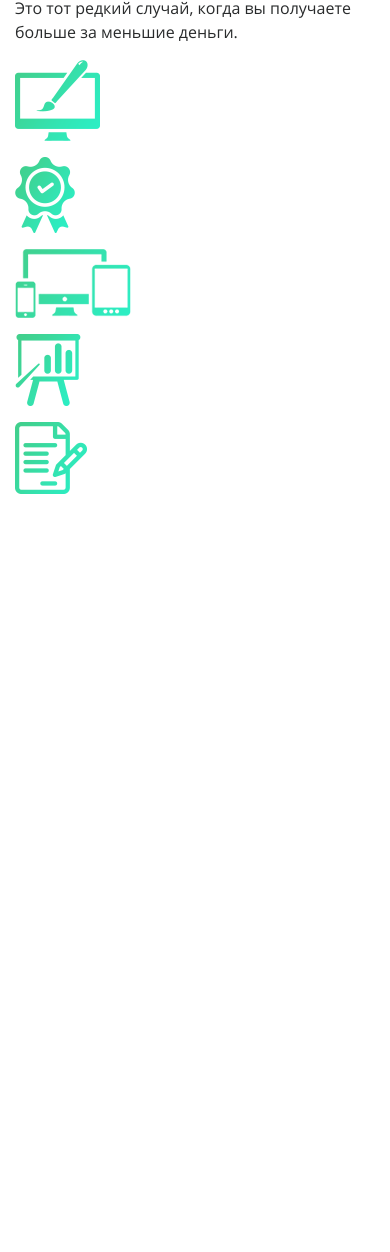
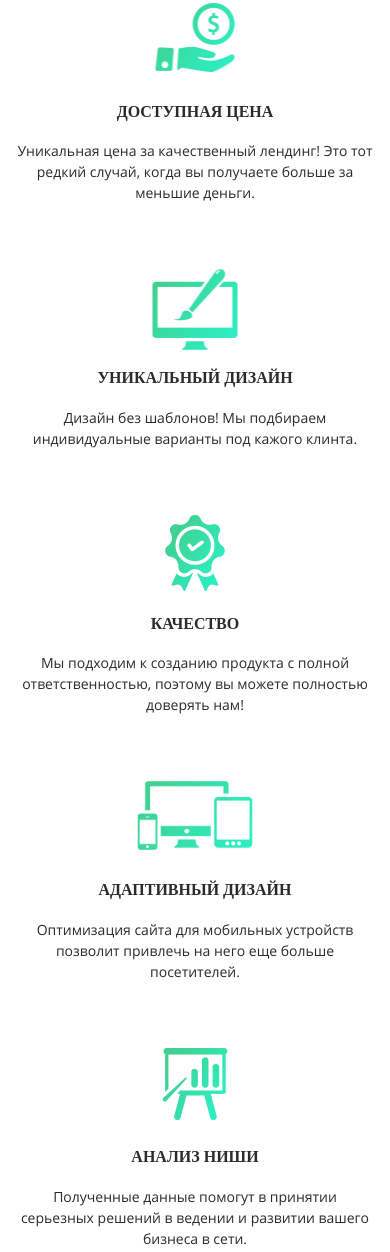
Before and after one commit to YuriyShandor/MyMind, a plain HTML site: page index.html in a window 390 px wide. Shown: the part 1338-2590 px from the top of the page. Before the commit the page ends 1848 px from the top, so only its background shows below. Drawn offline with nearby package versions, Linux system fonts and the light colour scheme; a script that the page names is missing; a web font is replaced by a local one.

Commit message:
Add Section Benefits. Mod_02

```diff
--- a/index.html
+++ b/index.html
@@ -88,29 +88,35 @@
         <h2 class="section-heading__ttl">Заказывая Landing Page в Mymind studio вы получите:</h2>
       </div>
       <div class="row benefits-block">
-        <div class="col-xl-4 benefits-block__item">
+        <div class="col-xl-4 col-lg-4 col-md-6 col-sm-6 benefits-block__item">
           <img src="img/benefits-img_01.png" alt="">
+          <h4>Доступная цена</h4>
           <p>Уникальная цена за качественный лендинг! Это тот редкий случай, когда вы получаете больше за меньшие деньги.</p>
         </div>
-        <div class="col-xl-4 benefits-block__item">
+        <div class="col-xl-4 col-lg-4 col-md-6 col-sm-6 benefits-block__item">
           <img src="img/benefits-img_02.png" alt="">
-          <p></p>
+          <h4>уникальный дизайн</h4>
+          <p>Дизайн без шаблонов! Мы подбираем индивидуальные варианты под кажого клинта.</p>
         </div>
-        <div class="col-xl-4 benefits-block__item">
+        <div class="col-xl-4 col-lg-4 col-md-6 col-sm-6 benefits-block__item">
           <img src="img/benefits-img_03.png" alt="">
-          <p></p>
+          <h4>КАЧЕСТВО</h4>
+          <p>Мы подходим к созданию продукта с полной ответственностью, поэтому вы можете полностью доверять нам!</p>
         </div>
-        <div class="col-xl-4 benefits-block__item">
+        <div class="col-xl-4 col-lg-4 col-md-6 col-sm-6 benefits-block__item">
           <img src="img/benefits-img_04.png" alt="">
-          <p></p>
+          <h4>адаптивный дизайн</h4>
+          <p>Оптимизация сайта для мобильных устройств позволит привлечь на него еще больше посетителей.</p>
         </div>
-        <div class="col-xl-4 benefits-block__item">
+        <div class="col-xl-4 col-lg-4 col-md-6 col-sm-6 benefits-block__item">
           <img src="img/benefits-img_05.png" alt="">
-          <p></p>
+          <h4>анализ ниши</h4>
+          <p>Полученные данные помогут в принятии серьезных решений в ведении и развитии вашего бизнеса в сети.</p>
         </div>
-        <div class="col-xl-4 benefits-block__item">
+        <div class="col-xl-4 col-lg-4 col-md-6 col-sm-6 benefits-block__item">
           <img src="img/benefits-img_06.png" alt="">
-          <p></p>
+          <h4>эффективный копирайтинг</h4>
+          <p>Мы занимаемся написанием текстов, которые приносят пользу, а не занимают место страниц.</p>
         </div>
       </div>
     </div>
--- a/scss/style.scss
+++ b/scss/style.scss
@@ -586,17 +586,119 @@ section {
 }
 
 // Section Benefits
+.benefits {
+  padding-top: 105px;
+  padding-bottom: 140px;
+
+  &-block {
+    display: -ms-flex;
+    display: -webkit-box;
+    display: -ms-flexbox;
+    display: flex;
+    -ms-flex-wrap: wrap;
+        flex-wrap: wrap;
+    -webkit-box-align: start;
+        -ms-flex-align: start;
+            align-items: flex-start;
+
+    &__item {
+      margin-top: 210px;
+      display: -ms-flex;
+      display: -webkit-box;
+      display: -ms-flexbox;
+      display: flex;
+      -webkit-box-orient: vertical;
+      -webkit-box-direction: normal;
+          -ms-flex-direction: column;
+              flex-direction: column;
+      -webkit-box-align: center;
+          -ms-flex-align: center;
+              align-items: center;
+      position: relative;
+      text-align: center;
+
+      img {
+        position: absolute;
+        top: -115px;
+        left: 50%;
+        -webkit-transform: translateX(-50%);
+                transform: translateX(-50%);
+      }
+
+      h4 {
+        font-size: 18px;
+        font-weight: 600;
+        text-transform: uppercase;
+        margin-bottom: 35px;
+      }
+
+      p {
+        font-size: 18px;
+        font-weight: 400;
+      }
+    }
+  }
+}
 
 @media only screen and (max-width : 1199px) {
+  .benefits {
+    padding-top: 90px;
+    padding-bottom: 110px;
 
+    &-block {
+      &__item {
+        margin-top: 200px;
+
+        img {
+          top: -115px;
+        }
+
+        h4 {
+          font-size: 18px;
+          margin-bottom: 30px;
+        }
+
+        p {
+          font-size: 16px;
+        }
+      }
+    }
+  }
 }
 
 @media only screen and (max-width : 991px) {
-
+  .benefits {
+    padding-top: 70px;
+    padding-bottom: 80px;
+  }
 }
 
 @media only screen and (max-width : 767px) {
+  .benefits {
+    padding-top: 50px;
+    padding-bottom: 60px;
 
+    &-block {
+      &__item {
+        margin-top: 150px;
+
+        img {
+          -webkit-transform: translateX(-50%), scale(0.75);
+                  transform: translateX(-50%), scale(0.75);
+          top: -100px;
+        }
+
+        h4 {
+          font-size: 16px;
+          margin-bottom: 20px;
+        }
+
+        p {
+          font-size: 14px;
+        }
+      }
+    }
+  }
 }
 
 @media only screen and (max-width : 576px) {
```
Also changed, not shown: css/style.css.
